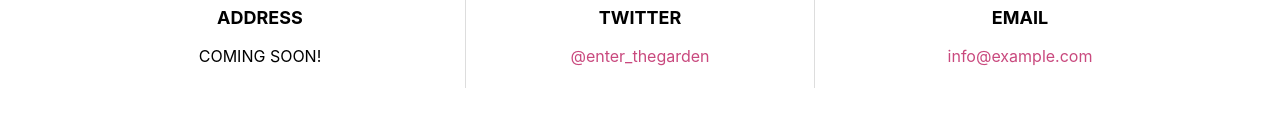
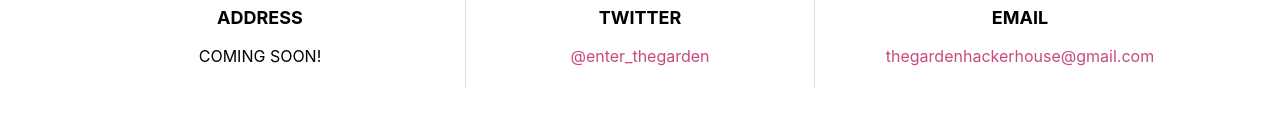
Before and after one commit to thegardenhackerhouse/home, a plain HTML site: page index.html in a window 1280 px wide. Shown: the part 4776-4902 px from the top of the page. Drawn offline with nearby package versions, Linux system fonts and the light colour scheme; files whose address does not match are found by name.

Commit message:
gmail contact added

```diff
--- a/index.html
+++ b/index.html
@@ -435,7 +435,7 @@
             <div class="contact-email">
               <i class="bi bi-envelope"></i>
               <h3>Email</h3>
-              <p><a href="mailto:info@example.com">info@example.com</a></p>
+              <p><a href="mailto:thegardenhackerhouse@gmail.com">thegardenhackerhouse@gmail.com</a></p>
             </div>
           </div>
 
```
